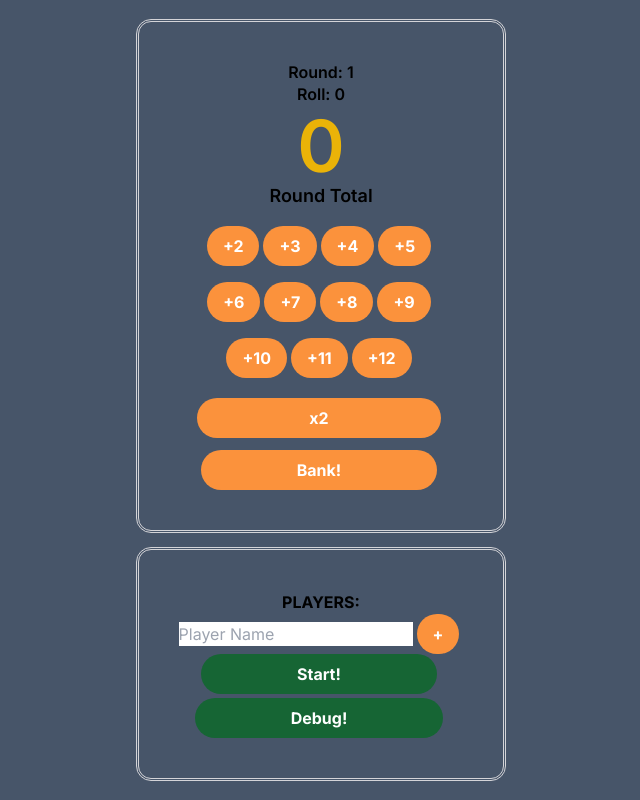
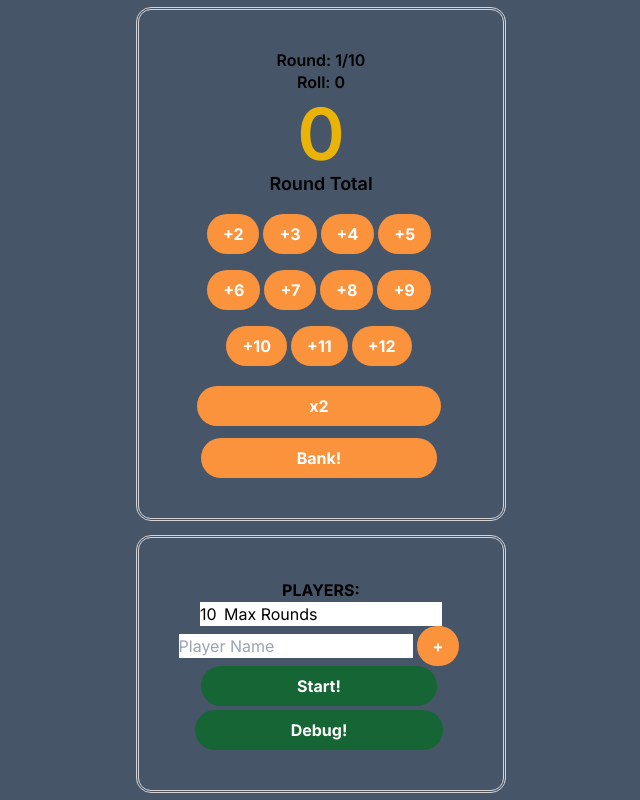
Before and after one commit to JHoang6900/bank_game, a Next.js app: page / in a window 1280 px wide. Shown: the whole page, without its empty margins (319-959 px from the left). Built offline with nearby package versions, Linux system fonts and the light colour scheme.

Commit message:
added maxRound count across all components

```diff
--- a/app/components/gamecontainer.jsx
+++ b/app/components/gamecontainer.jsx
@@ -10,14 +10,28 @@ export default function GameContainer() {
   const [newPlayerName, setNewPlayerName] = useState("");
   const [number, setNumber] = useState(0);
   const [roll, setRoll] = useState(0);
-  const [round, setRound] = useState(1);
+  const [currentRound, setCurrentRound] = useState(1);
+  const [maxRounds, setMaxRounds] = useState(10);
 
   const [shouldStartNewRound, setShouldStartNewRound] = useState(false);
 
   const [gameStarted, setGameStarted] = useState(false);
 
+  const [gameEnded, setGameEnded] = useState(false);
+
   const handleStartGame = () => {
     setGameStarted(true);
+    console.log("Game start!");
+  };
+
+  const handleEndGame = () => {
+    setGameEnded(true);
+    setGameStarted(false);
+    console.log("Game end!");
+  };
+
+  const handleSetMaxRounds = (value) => {
+    setMaxRounds(value);
   };
 
   // Function to add a new player
@@ -51,7 +65,7 @@ export default function GameContainer() {
   }
 
   function roundIncrement() {
-    setRound((a) => a + 1);
+    setCurrentRound((a) => a + 1);
   }
 
   function bankPlayers() {
@@ -135,17 +149,24 @@ export default function GameContainer() {
     }
   }, [shouldStartNewRound]);
 
+  useEffect(() => {
+    if (currentRound > maxRounds) {
+      handleEndGame();
+      console.log("Rounds are finished. Game over!");
+    }
+  }, [currentRound]);
+
   return (
     <div>
       <GameplayPage
         number={number}
         roll={roll}
-        round={round}
+        currentRound={currentRound}
+        maxRounds={maxRounds}
         onIncrement={increment}
         onNextRoll={nextRoll}
         onDouble={double}
         onBankPlayers={bankPlayers}
-        // onRoundIncrement={roundIncrement}
         onStartNewRound={startNewRound}
       />
 
@@ -158,6 +179,8 @@ export default function GameContainer() {
         onUpdatePlayerName={updatePlayerName}
         onRemovePlayer={removePlayer}
         onHandleStartGame={handleStartGame}
+        maxRounds={maxRounds}
+        onSetMaxRounds={handleSetMaxRounds}
         onDebugPlayer={debugPlayer}
       />
     </div>
--- a/app/gameplay/page.jsx
+++ b/app/gameplay/page.jsx
@@ -6,7 +6,8 @@ export default function GameplayPage(props) {
   const {
     number,
     roll,
-    round,
+    currentRound,
+    maxRounds,
     onIncrement,
     onDouble,
     onNextRoll,
@@ -16,7 +17,7 @@ export default function GameplayPage(props) {
 
   return (
     <div className="flex flex-col items-center justify-center w-full p-10 rounded-xl outline-double outline-zinc-300">
-      <p className="font-semibold leading-tight">Round: {round}</p>
+      <p className="font-semibold leading-tight">Round: {currentRound}/{maxRounds}</p>
 
       <p className="pb-1 font-semibold">Roll: {roll}</p>
 
--- a/app/players/page.jsx
+++ b/app/players/page.jsx
@@ -13,6 +13,8 @@ export default function PlayersPage(props) {
     onRemovePlayer,
     onHandleStartGame,
     onDebugPlayer,
+    maxRounds,
+    onSetMaxRounds,
   } = props;
 
   return (
@@ -51,6 +53,28 @@ export default function PlayersPage(props) {
           </li>
         ))}
       </ul>
+
+      <div className="flex align-middle bg-white">
+  <div className="relative">
+    <input
+      type="number"
+      value={maxRounds}
+      onChange={(e) => {
+        const newValue = parseInt(e.target.value);
+        const finalValue = newValue < 5 ? 5 : newValue;
+        onSetMaxRounds(finalValue);
+      }}
+      placeholder="10"
+      className="pr-2 text-black focus:outline-none" // Adjust padding
+    />
+    <p className="absolute flex items-center text-black pointer-events-none inset-y-1 inset-6 right-2">
+      Max Rounds
+    </p>
+  </div>
+</div>
+
+
+
 
       {!gameStarted && (
  <form>
```
